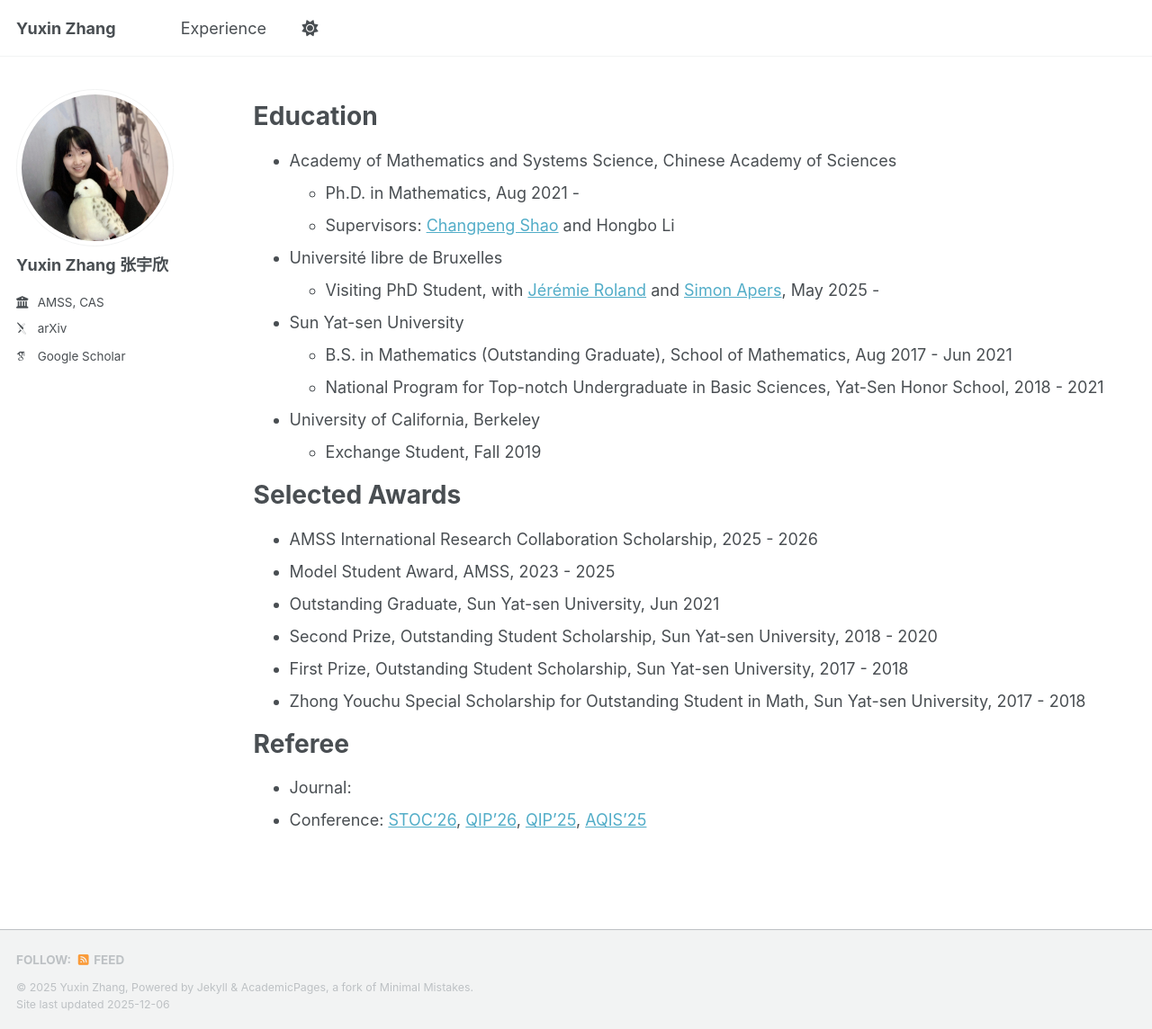
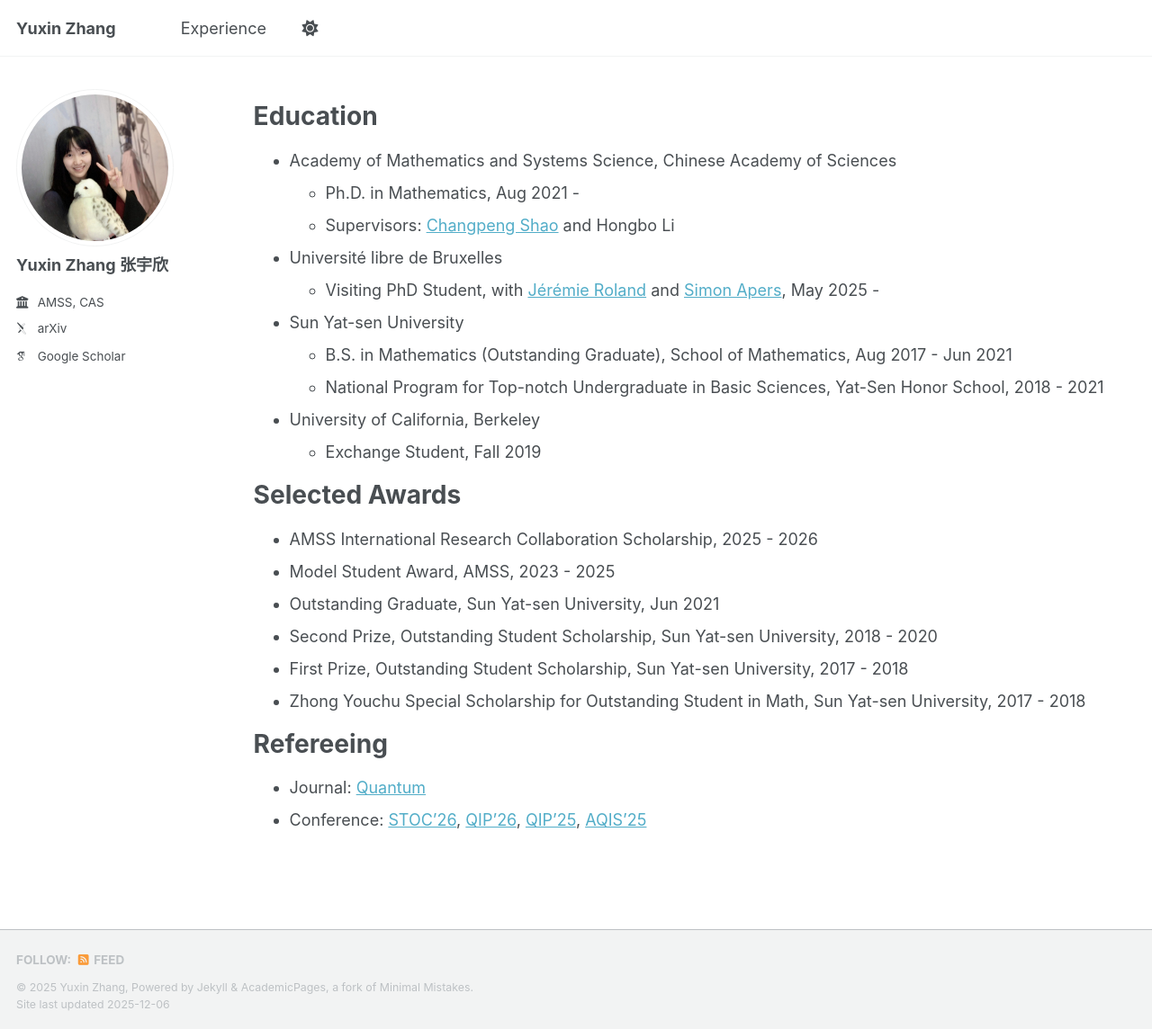
Before and after one commit to yuxinzhangmath/yuxinzhangmath.github.io, a Jekyll site: the page built from _pages/experience.md, in a window 1280 px wide and 1144 px high. Shown: the whole window at 90% size. Built offline with Jekyll 4.4.1, drawn with Linux system fonts in a browser that asks for light colours; some web fonts are replaced; a script bundle is joined from its source files by our own code; library files that are not in the unit come from our copies.

Commit message:
Update experience.md

```diff
--- a/_pages/experience.md
+++ b/_pages/experience.md
@@ -33,7 +33,7 @@ author_profile: true
 * Zhong Youchu Special Scholarship for Outstanding Student in Math, Sun Yat-sen University, 2017 - 2018
 
 
-# Referee
+# Refereeing
 
-* Journal:
+* Journal: [Quantum](https://quantum-journal.org/)
 * Conference: [STOC'26](https://acm-stoc.org/stoc2026/), [QIP'26](https://qip2026.lu.lv/), [QIP'25](https://rsvp.duke.edu/event/qip2025/home), [AQIS'25](http://aqis-conf.org/2025/)
```
